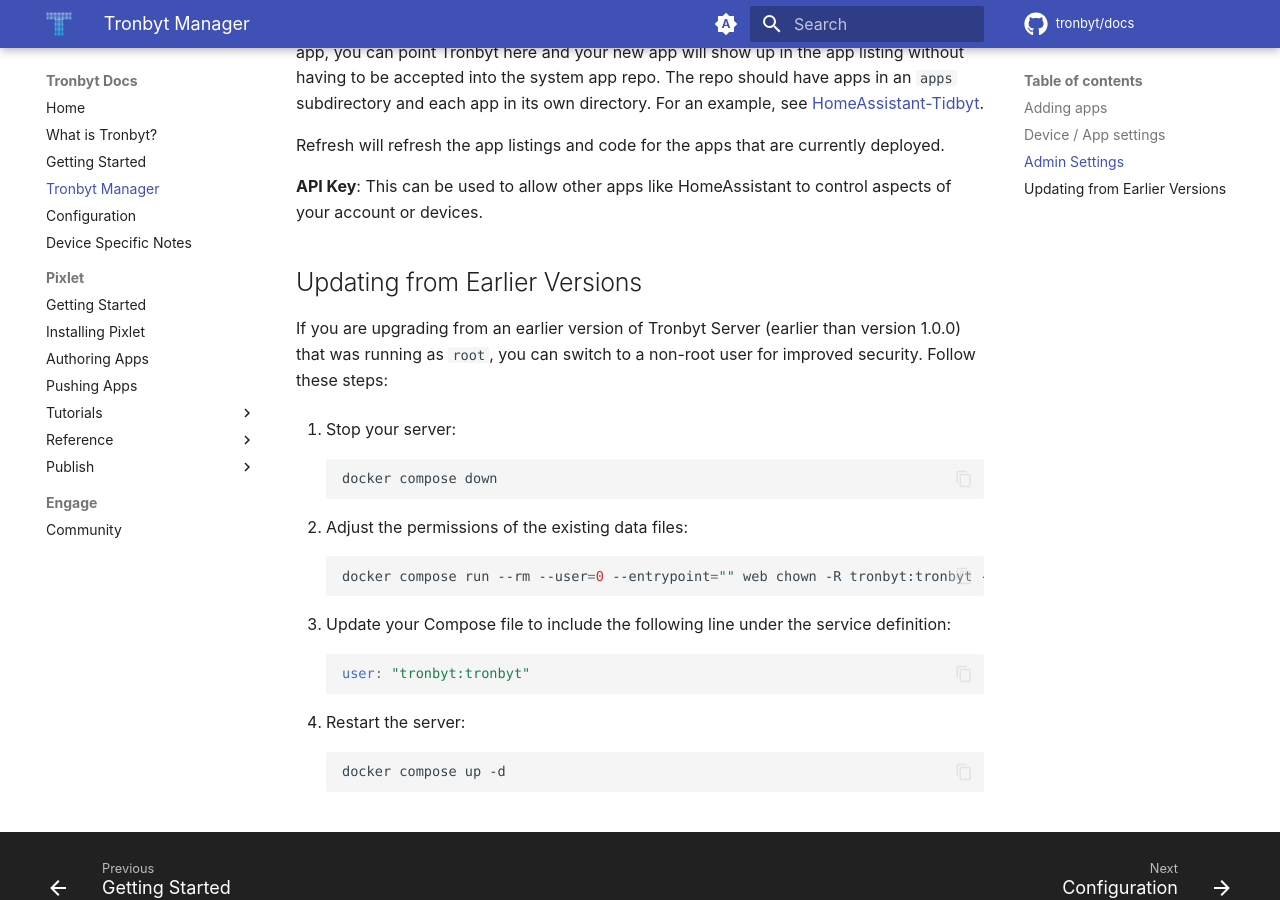
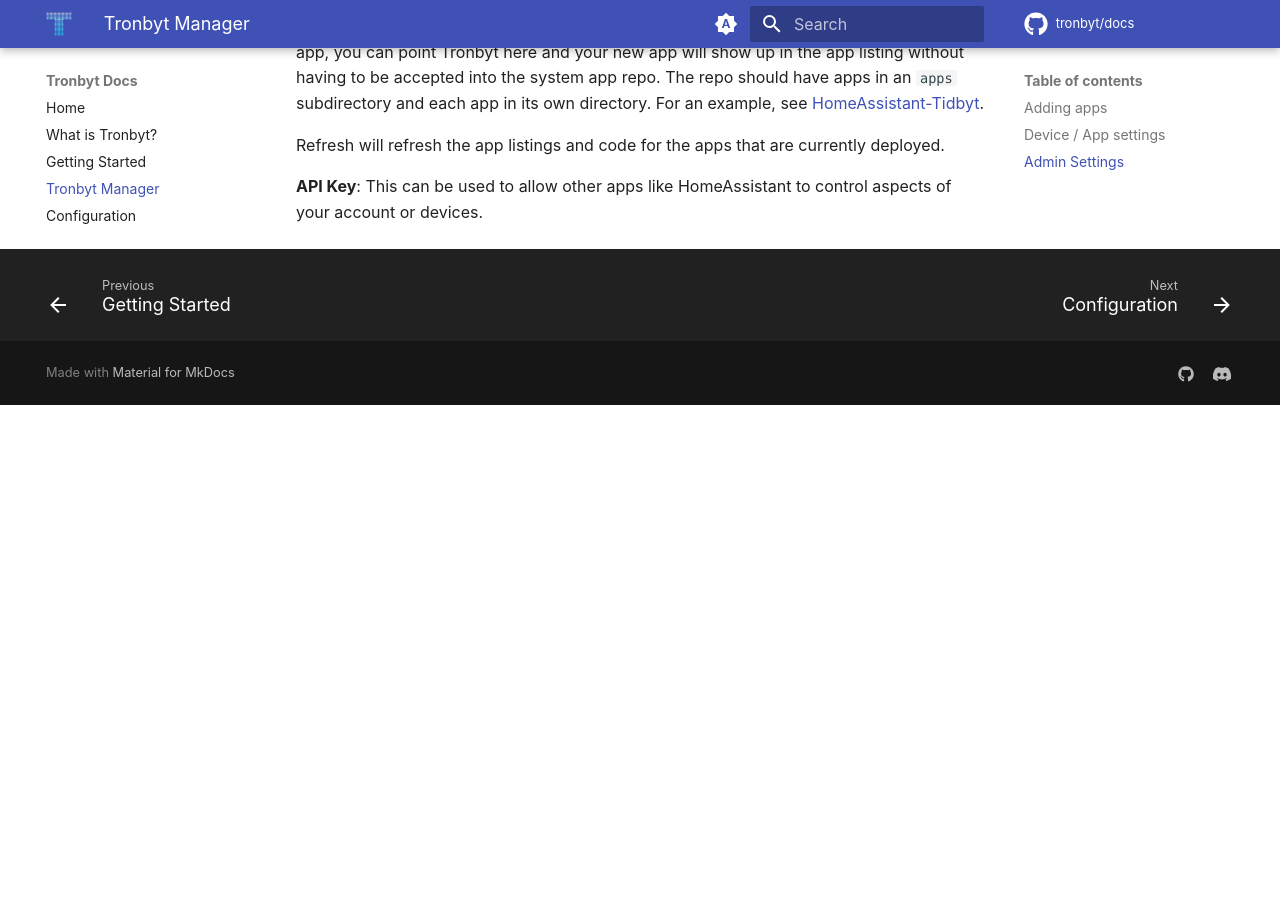
Before and after one commit to tronbyt/docs, an MkDocs documentation site: the page built from docs/tronbyt-manager.md, in a window 1280 px wide and 900 px high, scrolled down 1411 px. Built offline with MkDocs 1.6.1 and Material for MkDocs 9.7.7, drawn with Linux system fonts in a browser that asks for light colours; plug-ins that fetch from the network failed and are left out; comment, search, counter and statistics services are not loaded; after the commit the page ends 1816 px from its top, so only the background shows below that.

Commit message:
chore: combine updating instructions

````diff
--- a/docs/tronbyt-manager.md
+++ b/docs/tronbyt-manager.md
@@ -54,31 +54,3 @@ For an example, see [HomeAssistant-Tidbyt](https://github.com/motoridersd/HomeAs
 Refresh will refresh the app listings and code for the apps that are currently deployed.
 
 **API Key**: This can be used to allow other apps like HomeAssistant to control aspects of your account or devices.
-
-## Updating from Earlier Versions
-
-If you are upgrading from an earlier version of Tronbyt Server (earlier than version 1.0.0) that was running as `root`, you can switch to a non-root user for improved security. Follow these steps:
-
-1. Stop your server:
-
-    ```sh
-    docker compose down
-    ```
-
-2. Adjust the permissions of the existing data files:
-
-    ```sh
-    docker compose run --rm --user=0 --entrypoint="" web chown -R tronbyt:tronbyt -f /app/data /app/users
-    ```
-
-3. Update your Compose file to include the following line under the service definition:
-
-    ```yaml
-    user: "tronbyt:tronbyt"
-    ```
-
-4. Restart the server:
-
-    ```sh
-    docker compose up -d
-    ```
````
Also changed, not shown: docs/configuration.md (+0 -14 lines), docs/getting-started.md (+14 -0 lines).
